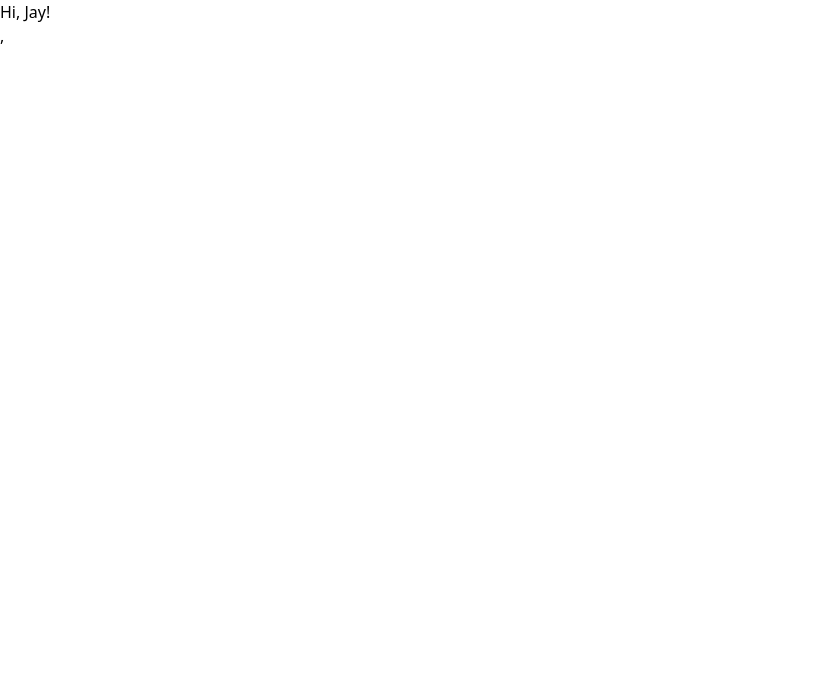
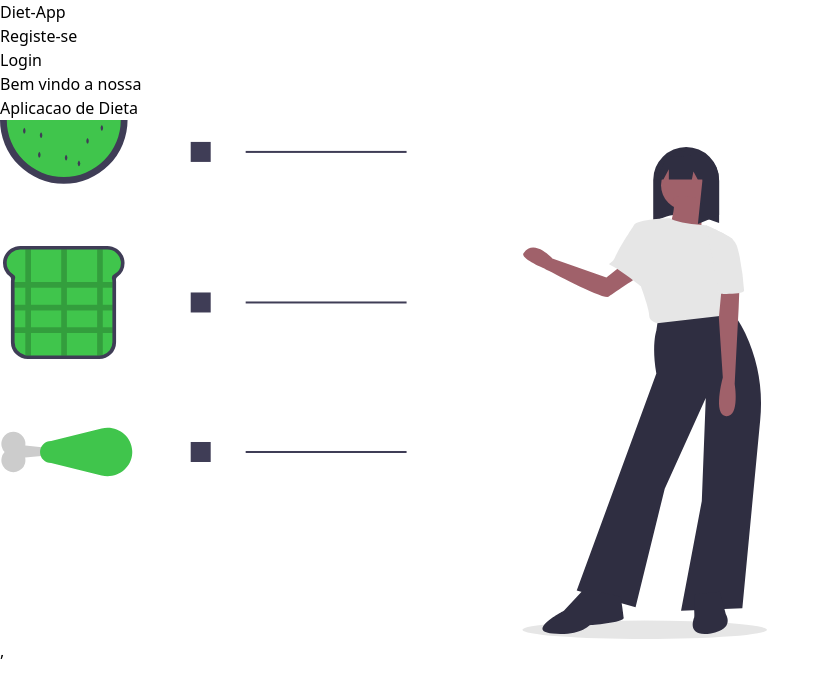
Before and after one commit to MatolaTheCoder/Diet-App, a React (Vite) app in the folder frontend-app/: page / in a window 1280 px wide. Shown: the top 698 px of the page, without its empty margins (0-829 px from the left). Built offline with nearby package versions, Linux system fonts and the light colour scheme.

Commit message:
feat: rotas

```diff
--- a/frontend-app/src/App.jsx
+++ b/frontend-app/src/App.jsx
@@ -1,14 +1,18 @@
-import { useState } from 'react'
-import reactLogo from './assets/react.svg'
-import viteLogo from '/vite.svg'
 import './App.css'
+import Welcome from './components/Welcome'
+import {Routes, Route} from 'react-router-dom'
+import Register from './components/auth/Register'
+import Login from './components/auth/Login'
 
 function App() {
-  const [count, setCount] = useState(0)
 
   return (
     <>
-      <p className="text-red-500">Hi, Jay!</p>
+      <Routes>
+        <Route path='/' element={<Welcome/>}/>
+        <Route path='/register' element={<Register/>}/>
+        <Route path='/login' element={<Login/>}/>
+      </Routes>
     </>
   )
 }
```
